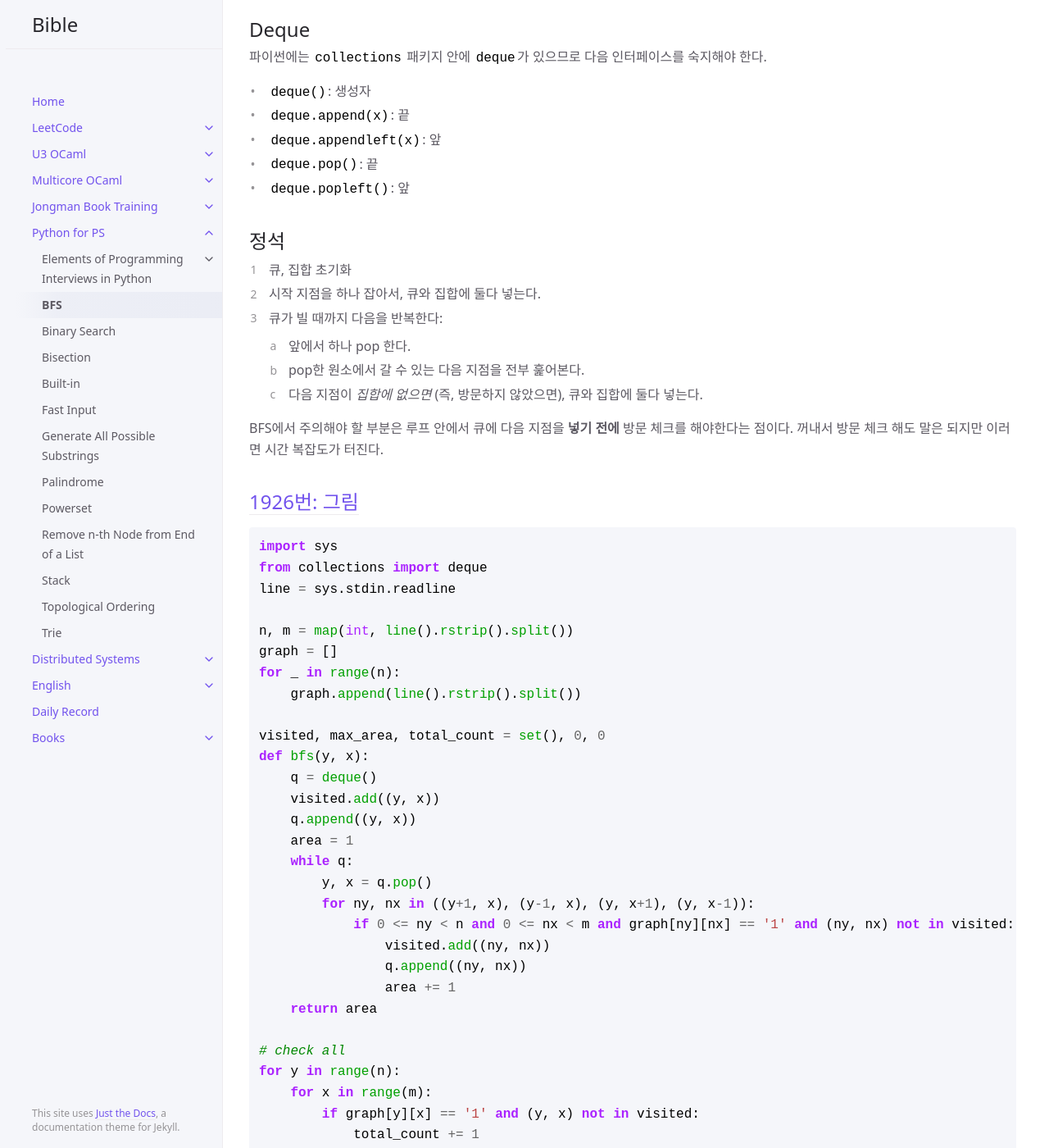
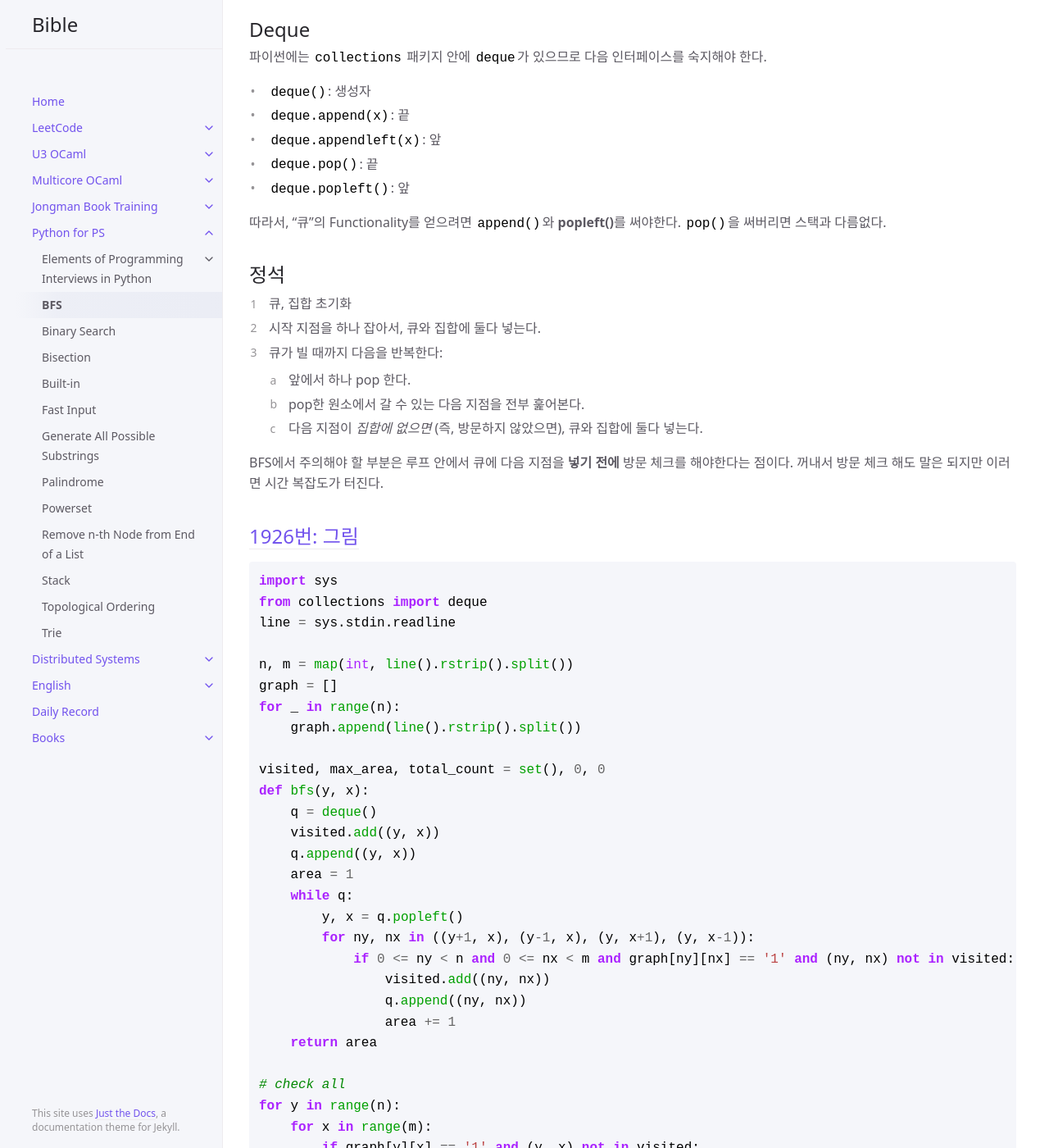
Before and after one commit to sangwoo-joh/bible-archive, a Jekyll site: the page built from python/bfs.md, in a window 1280 px wide and 1400 px high, scrolled down 324 px. Shown: the whole window at 82% size. Built offline with Jekyll 4.4.1, drawn with Linux system fonts in a browser that asks for light colours; comment, search, counter and statistics services are not loaded.

Commit message:
Fix pop -> popleft

```diff
--- a/python/bfs.md
+++ b/python/bfs.md
@@ -19,6 +19,9 @@ parent: Python for PS
  - `deque.appendleft(x)`: 앞
  - `deque.pop()`: 끝
  - `deque.popleft()`: 앞
+
+ 따라서, "큐"의 Functionality를 얻으려면 `append()`와 **popleft()**를
+ 써야한다. `pop()`을 써버리면 스택과 다름없다.
 
 ## 정석
  1. 큐, 집합 초기화
@@ -52,7 +55,7 @@ def bfs(y, x):
     q.append((y, x))
     area = 1
     while q:
-        y, x = q.pop()
+        y, x = q.popleft()
         for ny, nx in ((y+1, x), (y-1, x), (y, x+1), (y, x-1)):
             if 0 <= ny < n and 0 <= nx < m and graph[ny][nx] == '1' and (ny, nx) not in visited:
                 visited.add((ny, nx))
```
